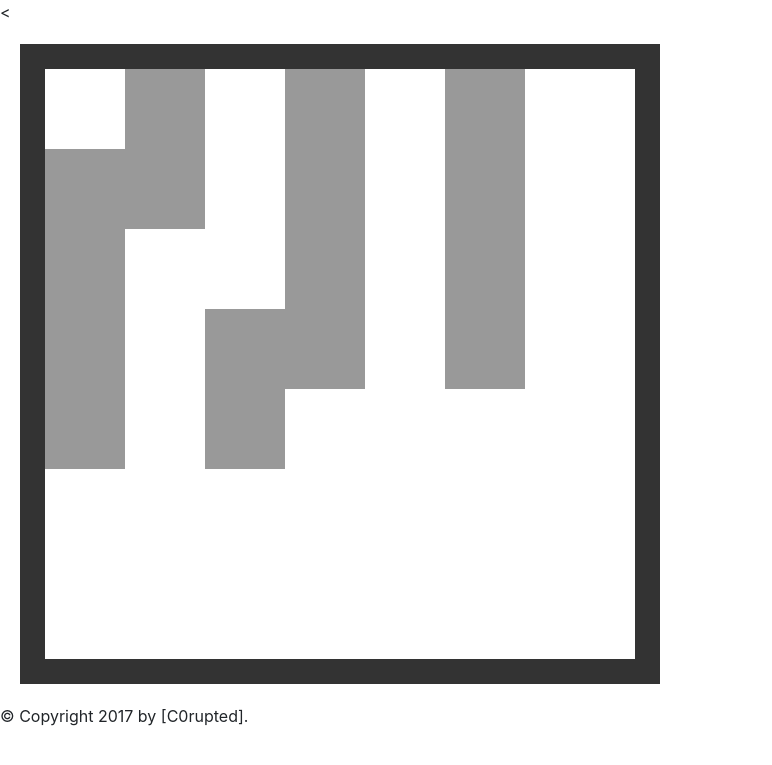
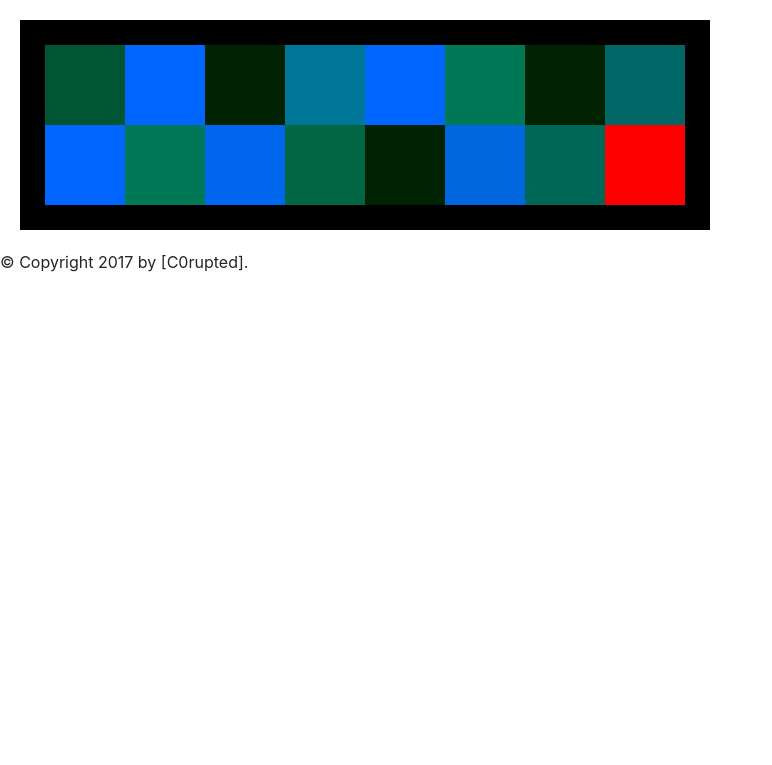
Before and after one commit to dangothemango/MyVirusAndMe, a Flask app: template Server/templates/Telegraph.html in a window 1280 px wide. Shown: the top 765 px of the page, without its empty margins (0-772 px from the left). Run offline with Flask 2, Linux system fonts and the light colour scheme; the template is opened without the code that fills it, so the values that code supplies are empty; some libraries are stand-ins or nearby versions.

Commit message:
a night of website stuff and new puzzles

```diff
--- a/Server/Main.py
+++ b/Server/Main.py
@@ -14,6 +14,7 @@ class User(object):
 		self.name = arg
 		self.password = ""
 		self.score = 0
+		self.eggScore = 0;
 		if (json):
 			self.fromJson(arg)
 		else:
@@ -24,6 +25,7 @@ class User(object):
 		self.name=userDict['name']
 		self.password=userDict['password']
 		self.score=userDict['score']
+		self.eggScore=userDict['eggScore']
 
 	def load(self,uname):
 		with open(userDatabase+uname+'.json') as userF:
@@ -32,13 +34,14 @@ class User(object):
 			exit(-1)
 		self.password=userDict['password']
 		self.score=userDict['score']
+		self.eggScore=userDict['eggScore']
 
 	def toJson(self):
-		userDict={'name':self.name, 'password':self.password,'score':self.score}
+		userDict={'name':self.name, 'password':self.password,'score':self.score, 'eggScore':self.eggScore}
 		return json.dumps(userDict)
 
 	def save(self):
-		userDict={'name':self.name, 'password':self.password,'score':self.score}
+		userDict={'name':self.name, 'password':self.password,'score':self.score, 'eggScore':self.eggScore}
 		with open(userDatabase+self.name+'.json','w') as userF:
 			json.dump(userDict,userF)
 
@@ -62,6 +65,7 @@ class User(object):
 		newUser['name']=name
 		newUser['password']=password
 		newUser['score']=0
+		newUser['eggScore']=0
 		user = User(json.dumps(newUser),True)
 		user.save()
 		return user
@@ -73,24 +77,36 @@ class Leaderboard(object):
 	def __init__(self):
 		super(Leaderboard, self).__init__()
 		self.levels = []
+		self.eggLevels = []
 		self.load()
 
 	def load(self):
 		with open(leaderboardFile) as f:
 			leaderboard = json.load(f)
 		self.levels = leaderboard['levels']
+		self.eggLevels = leaderboard['eggLevels']
 
 	def save(self):
-		leaderboard={'levels':self.levels}
+		leaderboard={'levels':self.levels, 'eggLevels':self.eggLevels}
 		with open(leaderboardFile,'w') as f:
 			json.dump(leaderboard,f)
 
 	def onSuccess(self, level, levelName,uname):
-		if (level == len(self.levels)):
-			self.levels.append([levelName,1,uname,time.strftime("%Y-%m-%d %H:%M:%S", time.localtime())])
+		if (level>=0):
+			if (level == len(self.levels)):
+				self.levels.append([levelName,1,uname,time.strftime("%Y-%m-%d %H:%M:%S", time.localtime())])
+			else:
+				self.levels[level][1]+=1
 		else:
-			self.levels[level][1]+=1
+			level = level*-1
+			if (level > len(self.eggLevels)):
+				self.eggLevels.append([levelName,1,uname,time.strftime("%Y-%m-%d %H:%M:%S", time.localtime())])
+			else:
+				self.eggLevels[level-1][1]+=1
 		self.save()
+
+	def getLeaderboard(self):
+		return list(reversed(self.levels))+self.eggLevels
 
 
 app = Flask(__name__)
@@ -109,7 +125,7 @@ app.json_encoder = CustomJSONEncoder
 vars = {}
 specialCharacters ="~#%&*{}\\:<>?/+|\""
 
-with open('./data/keys.json') as f:
+with open('./data/PlaytestKeys.json') as f:
 	keysDict = json.load(f)
 
 leaderboard = Leaderboard()
@@ -150,7 +166,7 @@ def loginPost():
 def key():
 	if not ('user' in session):
 		return redirect(url_for('login'))
-	return render_template('key.html',leaderboard = leaderboard.levels)
+	return render_template('key.html',leaderboard = leaderboard.getLeaderboard())
 
 @app.route('/key', methods = ['POST'])
 def keyPost():
@@ -160,11 +176,22 @@ def keyPost():
 		u = User(session['user'],json=True)
 		k = keysDict[request.form['key'].lower()]
 
+		if(k["level"]<0):
+			if u.eggScore > k["level"]+1:
+				return render_template('key.html',leaderboard = leaderboard.getLeaderboard())
+			if u.eggScore > k["level"]:
+				u.eggScore-=1
+				u.save()
+				session['user']=u
+
+				leaderboard.onSuccess(k['level'], str(k['level']), u.name)
+			return followLevel(leaderboard,k)
+
 		if (u.score<k['level']):
-			return render_template('key.html',leaderboard = list(reversed(leaderboard.levels)))
+			return render_template('key.html',leaderboard = leaderboard.getLeaderboard())
 
-		if (u.score > k['level']):
-			return render_template('key.html',leaderboard = list(reversed(leaderboard.levels)),response=k['response'])
+		if (u.score>k['level']):
+			return followLevel(leaderboard,k)
 
 		u.score+=1
 		u.save()
@@ -173,13 +200,50 @@ def keyPost():
 		##using str(k['level']) as a temp place holder for the level name till we think of something better
 		leaderboard.onSuccess(k['level'], str(k['level']), u.name)
 
-		return render_template('key.html',leaderboard = list(reversed(leaderboard.levels)),response=k['response'])
+		return followLevel(leaderboard,k)
 
-	return render_template('key.html',leaderboard = list(reversed(leaderboard.levels)))
+	return render_template('key.html',leaderboard = leaderboard.getLeaderboard())
 
-@app.route('/demo')
-def demo():
-	return app.send_static_file('keyDemo.txt')
+def followLevel(leaderboard,key):
+	if ("redirect" in key and key["redirect"] != None):
+		return redirect(url_for(key["redirect"]))
+	return render_template('key.html',leaderboard = leaderboard.getLeaderboard(),response=key['response'])
+
+@app.route('/telgraph')
+def telgraph():
+	if not ('user' in session):
+		return redirect(url_for('login'))
+	u = User(session['user'],json=True)
+	if (u.eggScore > -1):
+		return redirect(url_for('key'))
+	return render_template('telegraph.html')
+
+@app.route('/codenames')
+def codenames():
+	if not ('user' in session):
+		return redirect(url_for('login'))
+	u = User(session['user'],json=True)
+	if (u.eggScore > -3):
+		return redirect(url_for('key'))
+	return render_template('codenames.html')
+
+@app.route('/love')
+def love():
+	if not ('user' in session):
+		return redirect(url_for('login'))
+	u = User(session['user'],json=True)
+	if (u.eggScore > -5):
+		return redirect(url_for('key'))
+	return render_template('love.html')
+
+@app.route('/telegraph')
+def telegraph():
+	if not ('user' in session):
+		return redirect(url_for('login'))
+	u = User(session['user'],json=True)
+	if (u.eggScore > -4):
+		return redirect(url_for('key'))
+	return render_template('telegraph2.html')
 
 @app.route('/robots.txt')
 def robots():
--- /dev/null
+++ b/Server/data/PlaytestKeys.json
@@ -0,0 +1,13 @@
+{
+	"andhereiswhereitallbegins":{"response":"This is only the beginning", "level":0},
+	"thereisanotheroption":{"response":"I couldn't tell you", "level":1},
+	"ifiaskedyouwhyyourehere":{"response":"BUIOEJDJUPVIFSFMEOPUFSFJTJOTUFMXMBOPIMZZPVFHFUUIFTSSFJUXPQPSTFUJPGSPOBMMNIFSFCFHJOT", "level":2},
+	"itonlygetsworsefromhere":{"response":"congrats", "level":3},
+	"normalgamesaresoboring":{"response":"no response", "level": -1, "redirect":"telgraph"},
+	"soyoufoundme":{"response": "Luhoyeuiseys ,ku e a ea\"delI lu nw'y\"ntjavo", "level":-2},
+	"unusual":{ "response" : "no response", "level":-3, "redirect":"codenames"},
+	"thingsarentastheyseem" : { "response" : "no response", "level":-4, "redirect":"telegraph"},
+	"wedonthavetobeenemies" : { "response" : "no response", "level":-5, "redirect":"love"},
+	"illalwaysbehereforyou":{ "response" : "*insert easter egg acheivement here*", "level":-6}
+
+}
--- a/Server/data/leaderboard/leaderboard.json
+++ b/Server/data/leaderboard/leaderboard.json
@@ -1 +1 @@
-{"levels": [["0", 1, "dan", "2017-11-01 14:30:17"]]}
+{"levels": [], "eggLevels": []}
--- a/Server/data/users/dan.json
+++ /dev/null
@@ -1 +0,0 @@
-{"password": "theman", "name": "dan", "score": 1}
--- a/Server/templates/Telegraph.html
+++ b/Server/templates/Telegraph.html
@@ -1,26 +1,16 @@
-<{% extends "layout.html" %}
+{% extends "layout.html" %}
 {% block title %}Telegraph{% endblock %}
 {% block content %}
 
 <style type="text/css">
 
 .wrap {
-    width: 640px;
-    height: 640px;
+    width: 690px;
+    height: 210px;
     margin: 20px;
-    border: 25px solid #333;
+    border: 25px solid #000;
 }
-.black {
-    float: left;
-    width: 80px;
-    height: 80px;
-    background-color: #999;
-      font-size:50px;
-    text-align:center;
-    display: table-cell;
-    vertical-align:middle;
-}
-.white {
+.space {
     float: left;
     width: 80px;
     height: 80px;
@@ -38,41 +28,23 @@
 <body>
 
 <div class="wrap">
-<!-- 3th -->
-<div class="white"></div>
-<div class="black"></div>
-<div class="white"></div>
-<div class="black"></div>
-<div class="white"></div>
-<div class="black"></div>
-<div class="white"></div>
-<div class="black"></div>
-<!-- 4st -->
-<div class="black"></div>
-<div class="white"></div>
-<div class="black"></div>
-<div class="white"></div>
-<div class="black"></div>
-<div class="white"></div>
-<div class="black"></div>
-<div class="white"></div>
-<!-- 5th -->
-<div class="white"></div>
-<div class="black"></div>
-<div class="white"></div>
-<div class="black"></div>
-<div class="white"></div>
-<div class="black"></div>
-<div class="white"></div>
-<div class="black"></div>
-<!-- 6th -->
-<div class="black"></div>
-<div class="white"></div>
-<div class="black"></div>
-<div class="white"></div>
-<div class="black"></div>
-<div class="white"></div>
-<div class="black"></div>
-<div class="white"></div>
+
+<div class="space" style="background-color: #053"></div>
+<div class="space" style="background-color: #06f"></div>
+<div class="space" style="background-color: #020"></div>
+<div class="space" style="background-color: #079"></div>
+<div class="space" style="background-color: #06f"></div>
+<div class="space" style="background-color: #075"></div>
+<div class="space" style="background-color: #020"></div>
+<div class="space" style="background-color: #066"></div>
+<div class="space" style="background-color: #06f"></div>
+<div class="space" style="background-color: #075"></div>
+<div class="space" style="background-color: #06e"></div>
+<div class="space" style="background-color: #064"></div>
+<div class="space" style="background-color: #020"></div>
+<div class="space" style="background-color: #06d"></div>
+<div class="space" style="background-color: #065"></div>
+<div class="space" style="background-color: #F00"></div>
+
 </div>
 {% endblock %}
--- a/Server/templates/key.html
+++ b/Server/templates/key.html
@@ -45,10 +45,5 @@
 </div>
 </div>
 
-<p>Open this in a new tab</p>
-<form action="{{ url_for('demo') }}" method="GET" >
-	<input type="submit" value="Demo"><br/>
-</form>
-
 
 {% endblock %}
```
Also changed, not shown: Server/templates/codenames.html (added, +60 -0 lines), Server/templates/love.html (added, +28 -0 lines), Server/templates/telegraph2.html (added, +39 -0 lines).
